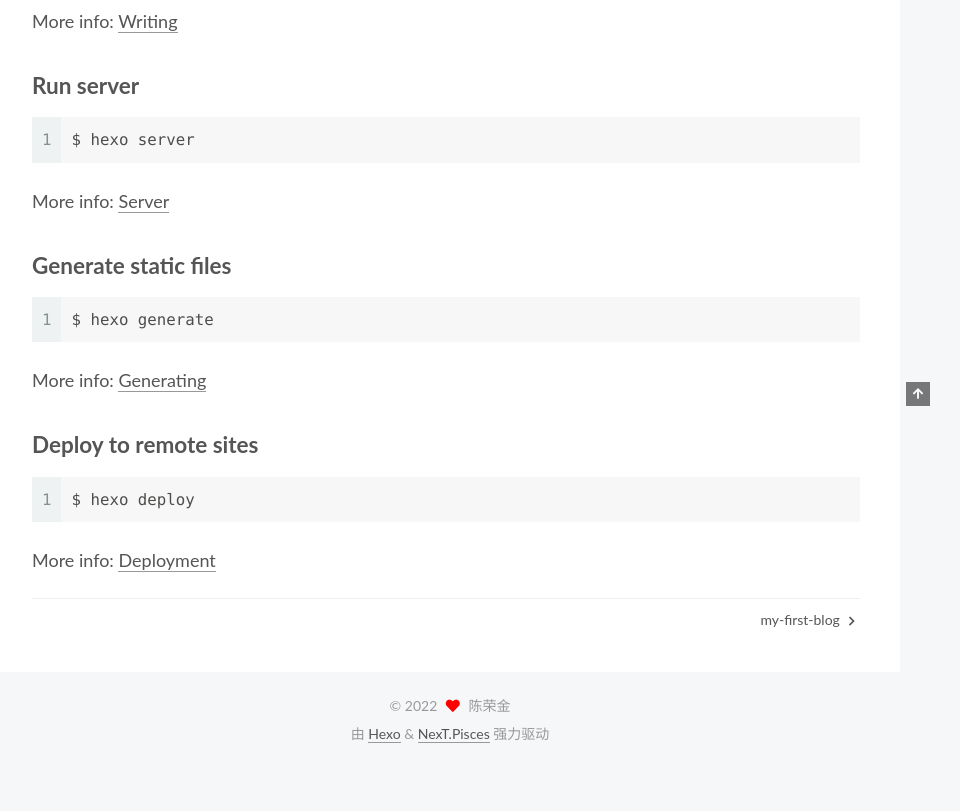
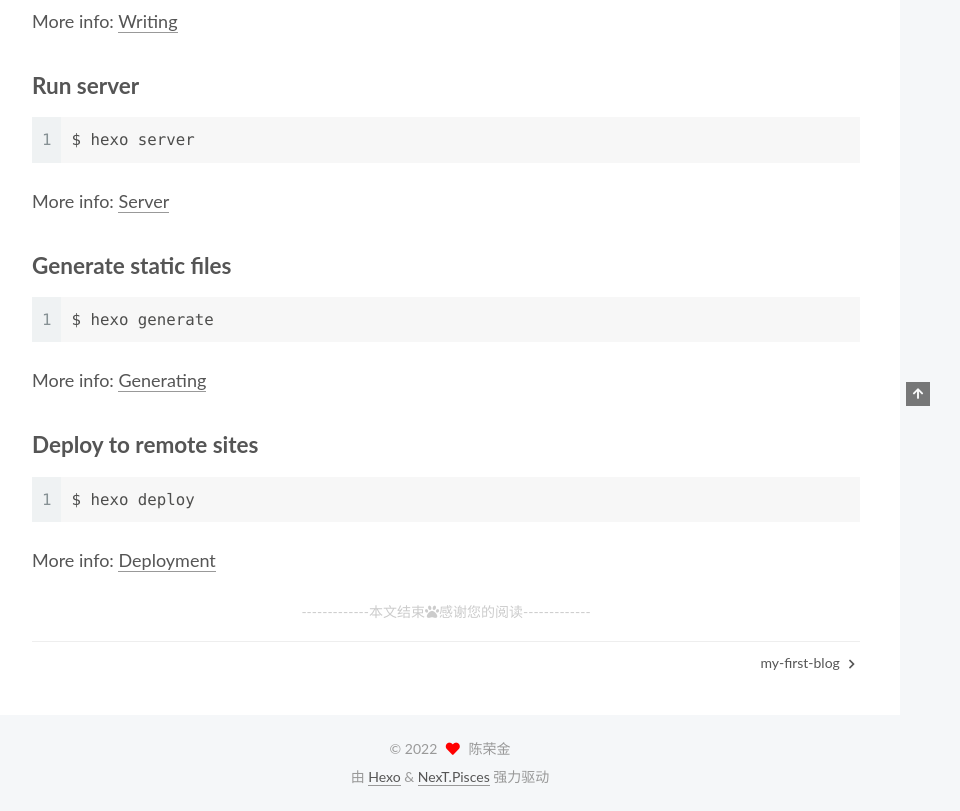
Before and after one commit to HandsomeboyCRJ/HandsomeboyCRJ.github.io, a plain HTML site: page 2021/11/22/hello-world/index.html in a window 1280 px wide. Shown: the part 494-1305 px from the top of the page, without its empty margins (320-1280 px from the left). Before the commit the page ends 1262 px from the top, so only its background shows below. Drawn offline with nearby package versions, Linux system fonts and the light colour scheme; a script that the page names is missing.

Commit message:
Site updated: 2022-03-24 17:32:09

```diff
--- a/2021/11/22/hello-world/index.html
+++ b/2021/11/22/hello-world/index.html
@@ -210,6 +210,18 @@
 
     </div>
 
+<div>
+
+    <div>
+
+        <div style="text-align:center;color: #ccc;font-size:14px;">-------------本文结束<i class="fa fa-paw"></i>感谢您的阅读-------------</div>
+
+</div>
+
+
+</div>
+
+
 
 
 
```
Also changed, not shown: 2021/11/22/my-first-blog/index.html (+12 -0 lines), index.html (+10 -0 lines).
